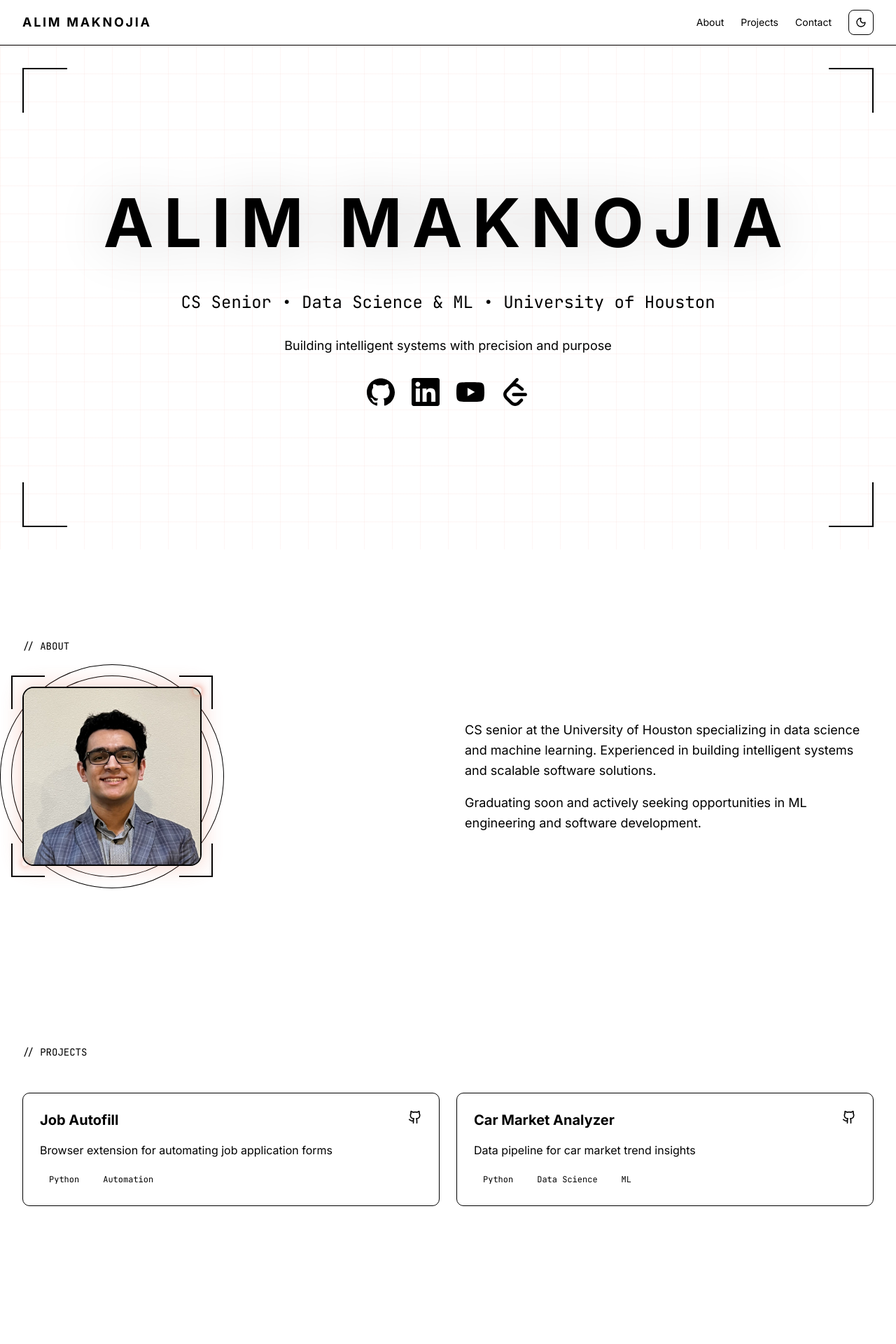
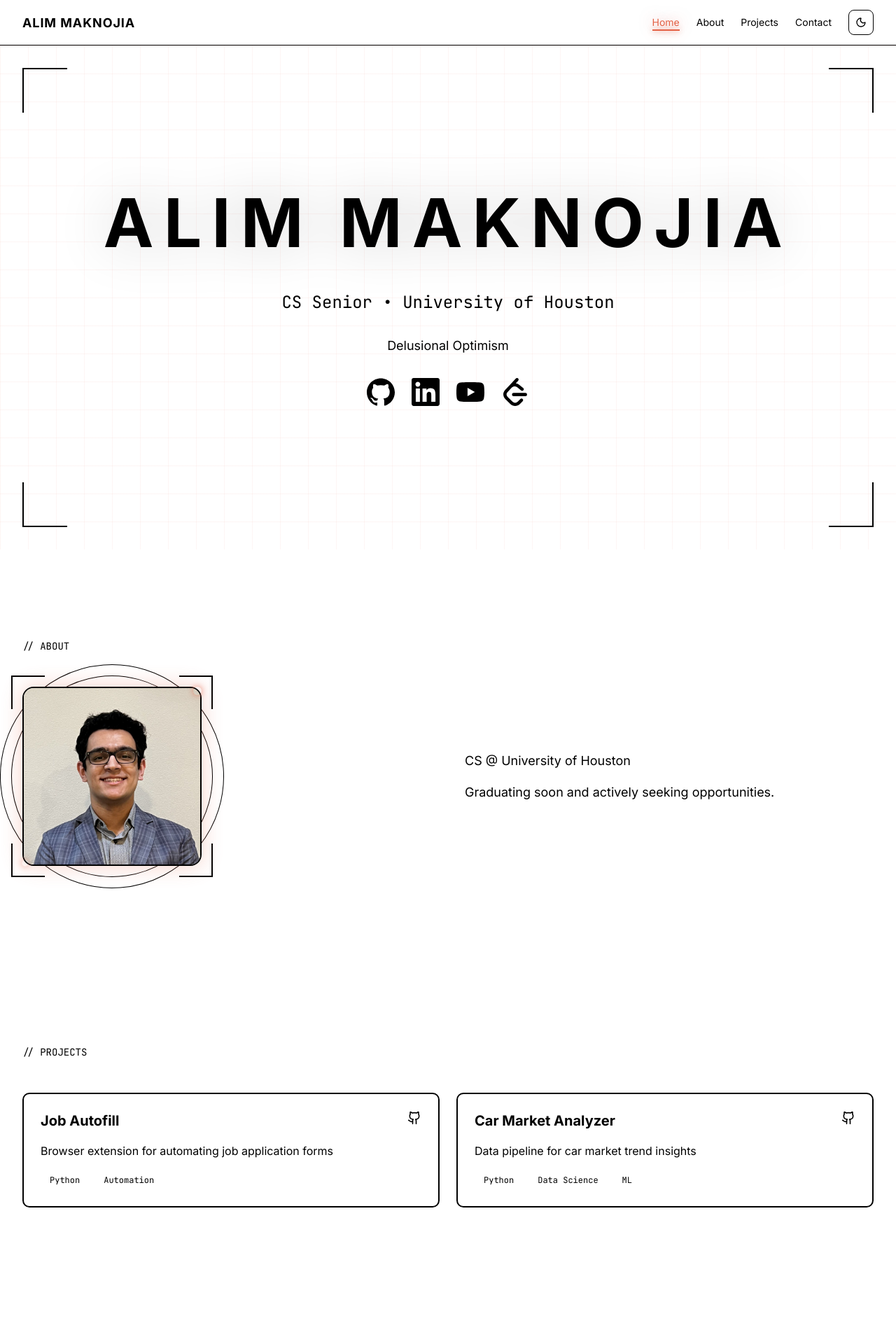
Before and after one commit to AlimMak/alim-portfolio, a Next.js app: page / in a window 1280 px wide. Shown: the top 1920 px of the page at 70% size. Built offline with nearby package versions, Linux system fonts and the light colour scheme.

Commit message:
styling changes as well as others

```diff
--- a/components/About.tsx
+++ b/components/About.tsx
@@ -110,13 +110,10 @@ export function About() {
             transition={{ duration: 0.4, delay: 0.2 }}
           >
             <p className="text-lg text-foreground leading-relaxed">
-              CS senior at the University of Houston specializing in data
-              science and machine learning. Experienced in building intelligent
-              systems and scalable software solutions.
+              CS @ University of Houston
             </p>
             <p className="text-lg text-foreground leading-relaxed">
-              Graduating soon and actively seeking opportunities in ML
-              engineering and software development.
+              Graduating soon and actively seeking opportunities.
             </p>
           </motion.div>
         </div>
--- a/components/Contact.tsx
+++ b/components/Contact.tsx
@@ -10,7 +10,7 @@ export function Contact() {
   const isInView = useInView(ref, { once: false, margin: "-100px" });
 
   return (
-    <section id="contact" className="py-24 sm:py-32 relative overflow-hidden" ref={ref}>
+    <section id="contact" className="py-32 sm:py-48 min-h-screen flex items-center relative overflow-hidden" ref={ref}>
       {/* Red glow accents */}
       <div className="absolute top-1/2 left-0 w-80 h-80 bg-primary/10 rounded-full blur-3xl -translate-y-1/2" />
       <div className="container mx-auto px-4 sm:px-6 lg:px-8">
--- a/components/Hero.tsx
+++ b/components/Hero.tsx
@@ -90,7 +90,7 @@ export function Hero() {
             animate={{ opacity: 1, y: 0 }}
             transition={{ duration: 0.4, ease: "easeOut", delay: 0.1 }}
           >
-            CS Senior • Data Science & ML • University of Houston
+            CS Senior • University of Houston
           </motion.p>
 
           <motion.p
@@ -99,7 +99,7 @@ export function Hero() {
             animate={{ opacity: 1, y: 0 }}
             transition={{ duration: 0.4, ease: "easeOut", delay: 0.2 }}
           >
-            Building intelligent systems with precision and purpose
+            Delusional Optimism
           </motion.p>
 
           <motion.div
--- a/components/Navbar.tsx
+++ b/components/Navbar.tsx
@@ -1,14 +1,54 @@
 "use client";
 
+import { useState, useEffect } from "react";
 import { ThemeToggle } from "./ThemeToggle";
 
 const navLinks = [
+  { name: "Home", href: "#" },
   { name: "About", href: "#about" },
   { name: "Projects", href: "#projects" },
   { name: "Contact", href: "#contact" },
 ];
 
 export function Navbar() {
+  const [activeSection, setActiveSection] = useState("");
+  const [hoveredLink, setHoveredLink] = useState("");
+  const [hoveredLogo, setHoveredLogo] = useState(false);
+
+  useEffect(() => {
+    const handleScroll = () => {
+      const sections = ["about", "projects", "contact"];
+      const scrollPosition = window.scrollY;
+
+      // If at the very top, set to Home (empty string for #)
+      if (scrollPosition < 100) {
+        setActiveSection("");
+        return;
+      }
+
+      // Check which section is currently in view
+      for (const section of sections) {
+        const element = document.getElementById(section);
+        if (element) {
+          const rect = element.getBoundingClientRect();
+          // Section is active if its top is within viewport and takes up significant space
+          if (rect.top <= 150 && rect.bottom >= 150) {
+            setActiveSection(section);
+            return;
+          }
+        }
+      }
+    };
+
+    // Initial check
+    handleScroll();
+
+    // Listen to scroll events
+    window.addEventListener("scroll", handleScroll);
+
+    return () => window.removeEventListener("scroll", handleScroll);
+  }, []);
+
   return (
     <nav className="sticky top-0 z-50 w-full border-b border-border bg-background/80 backdrop-blur-md">
       <div className="container mx-auto px-4 sm:px-6 lg:px-8">
@@ -16,7 +56,16 @@ export function Navbar() {
           <div className="flex items-center">
             <a
               href="#"
-              className="text-lg font-bold tracked-wide hover:text-primary transition-fast"
+              onMouseEnter={() => setHoveredLogo(true)}
+              onMouseLeave={() => setHoveredLogo(false)}
+              style={{
+                fontSize: "1.125rem",
+                fontWeight: "bold",
+                letterSpacing: "0.05em",
+                transition: "all 0.2s ease",
+                transform: hoveredLogo ? "scale(1.05)" : "scale(1)",
+                color: hoveredLogo ? "rgb(228, 98, 70)" : "inherit",
+              }}
             >
               ALIM MAKNOJIA
             </a>
@@ -24,15 +73,49 @@ export function Navbar() {
 
           <div className="flex items-center gap-6">
             <div className="hidden md:flex items-center gap-6">
-              {navLinks.map((link) => (
+              {navLinks.map((link) => {
+                const sectionId = link.href === "#" ? "" : link.href.replace("#", "");
+                const isActive = activeSection === sectionId;
+                const isHovered = hoveredLink === link.name;
+
+                return (
                   <a
                     key={link.name}
                     href={link.href}
-                  className="text-sm text-muted-foreground hover:text-foreground transition-fast"
+                    onMouseEnter={() => setHoveredLink(link.name)}
+                    onMouseLeave={() => setHoveredLink("")}
+                    style={{
+                      position: "relative",
+                      fontSize: "0.875rem",
+                      transition: "all 0.2s ease",
+                      transform: isHovered ? "scale(1.1)" : "scale(1)",
+                      color: isActive || isHovered ? "rgb(228, 98, 70)" : "inherit",
+                      display: "inline-block",
+                      paddingBottom: "2px",
+                      textShadow: isActive || isHovered
+                        ? "0 0 20px rgba(228, 98, 70, 0.5), 0 0 40px rgba(228, 98, 70, 0.3)"
+                        : "none",
+                    }}
                   >
                     {link.name}
+                    {/* Active underline */}
+                    <span
+                      style={{
+                        position: "absolute",
+                        bottom: 0,
+                        left: 0,
+                        height: "2px",
+                        backgroundColor: "rgb(228, 98, 70)",
+                        width: isActive ? "100%" : "0%",
+                        transition: "width 0.3s ease",
+                        boxShadow: isActive
+                          ? "0 0 10px rgba(228, 98, 70, 0.8), 0 0 20px rgba(228, 98, 70, 0.4)"
+                          : "none",
+                      }}
+                    />
                   </a>
-              ))}
+                );
+              })}
             </div>
             <ThemeToggle />
           </div>
--- a/components/ProjectCard.tsx
+++ b/components/ProjectCard.tsx
@@ -20,8 +20,13 @@ export function ProjectCard({
 }: ProjectCardProps) {
   return (
     <motion.div
-      className="group relative border border-border rounded-lg p-6 bg-card hover:border-primary transition-snappy glow-on-hover overflow-hidden"
-      whileHover={{ y: -4, scale: 1.01 }}
+      className="group relative border-2 border-border rounded-lg p-6 bg-card overflow-hidden"
+      whileHover={{
+        y: -4,
+        scale: 1.01,
+        borderColor: "rgb(228, 98, 70)",
+        boxShadow: "0 0 30px rgba(228, 98, 70, 0.5), 0 0 60px rgba(228, 98, 70, 0.2), inset 0 0 20px rgba(228, 98, 70, 0.1)"
+      }}
       transition={{
         type: "spring",
         stiffness: 300,
```
Lines whose indentation alone changed are shown as unchanged.
